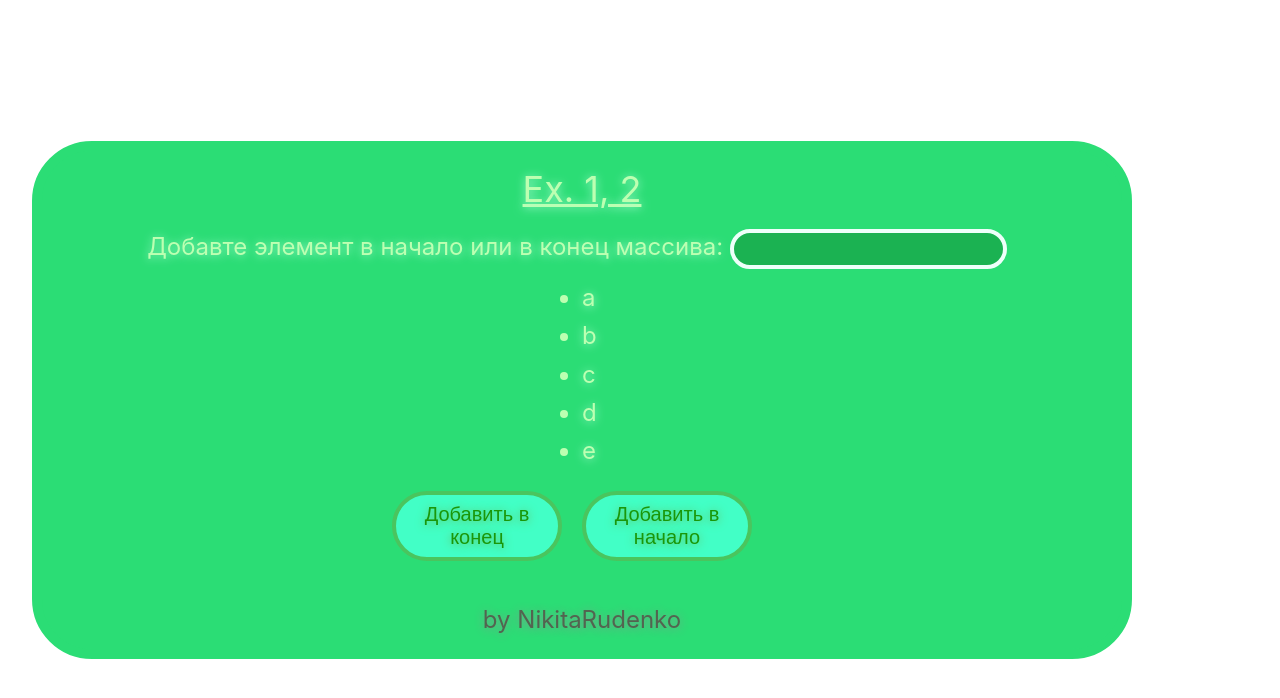
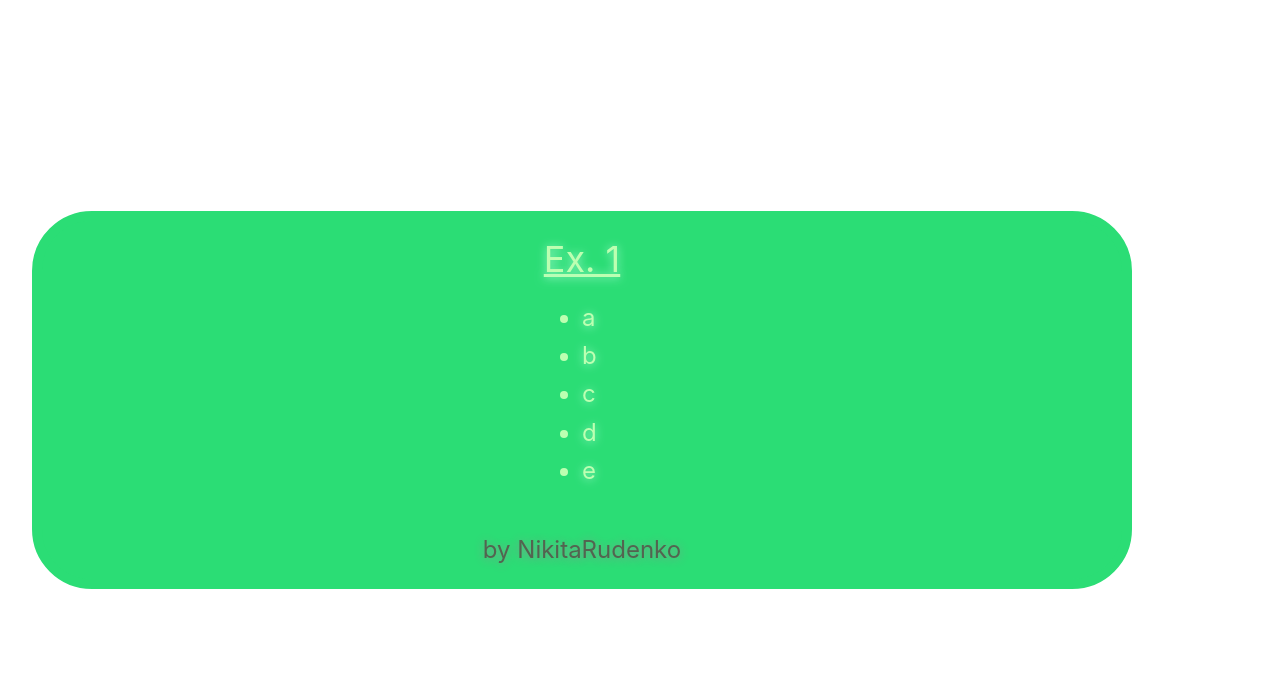
Before and after one commit to nickruden/vue3_base, a Vue app: page / in a window 1280 px wide. Shown: the top 698 px of the page. Built offline with nearby package versions, Linux system fonts and the light colour scheme.

Commit message:
Кнопка для удаления элемента массива в Vue(Task_54)

```diff
--- a/src/App.vue
+++ b/src/App.vue
@@ -11,32 +11,21 @@
 
   methods: {
     // Ex. 1
-    addlast: function () {
-      this.arr.push(this.arritem);
-    },
-
-    // Ex. 2
-    addfirst: function() {
-      this.arr.unshift(this.arritem)
-    },
+    dellitem: function (index) {
+      this.arr.splice(index, 1);
+    }
   }
 }
 </script>
 
 <template>
   <div id="main">
-    <!-- Ex. 1, 2 -->
+    <!-- Ex. 1 -->
     <div>
-      <h2>Ex. 1, 2</h2>
-      <label class="p"> Добавте элемент в начало или в конец массива:
-        <input v-model="arritem">
-      </label>
-
+      <h2>Ex. 1</h2>
       <ul>
-        <li v-for="item in arr">{{ item }}</li>
+        <li v-for="(item, index) in arr" @click="dellitem(index)">{{ item }}</li>
       </ul>
-      <button @click="addlast">Добавить в конец</button>
-      <button @click="addfirst">Добавить в начало</button>
     </div>
 
     <p id="endword">by NikitaRudenko</p>
@@ -81,6 +70,9 @@
     text-align: left;
     margin-left: 500px;
     font-size: 24px;
+  }
+  #main li{
+    cursor: pointer;
   }
   #main table{
     font-size: 28px;
```
